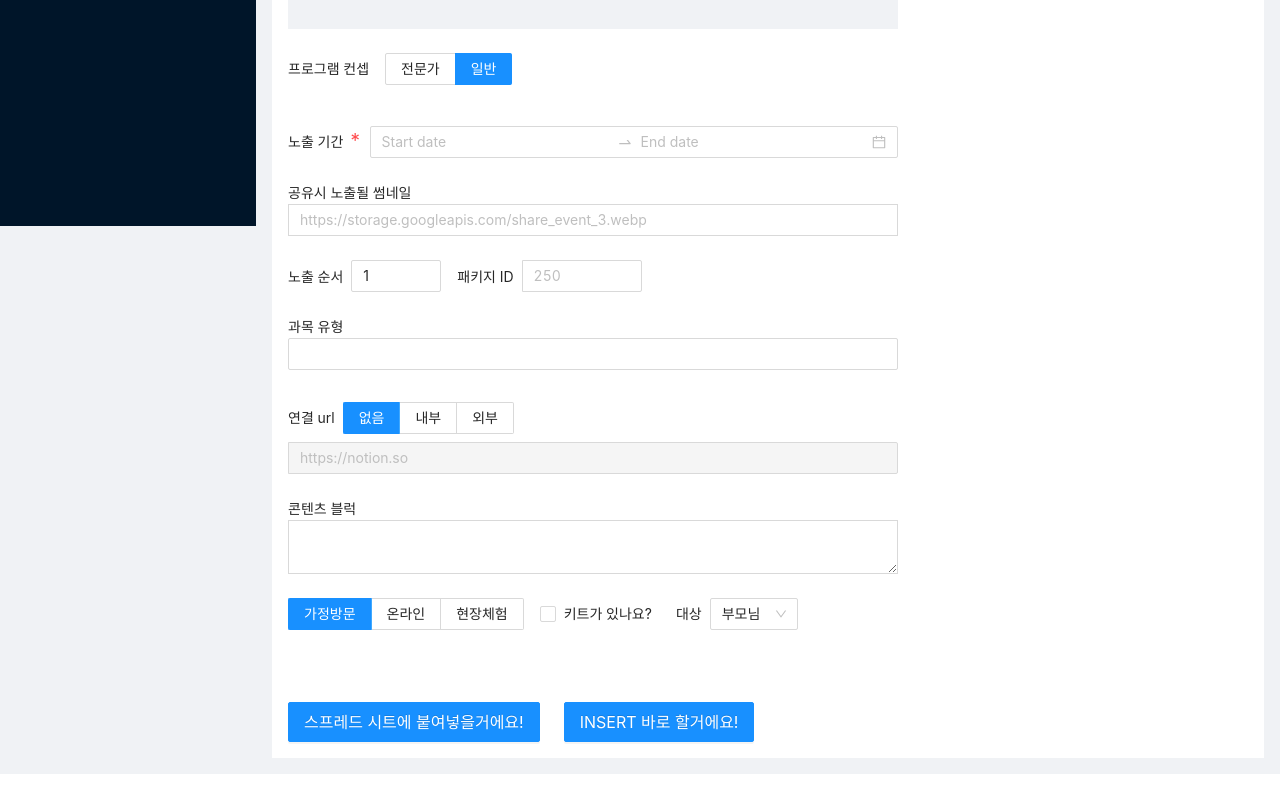
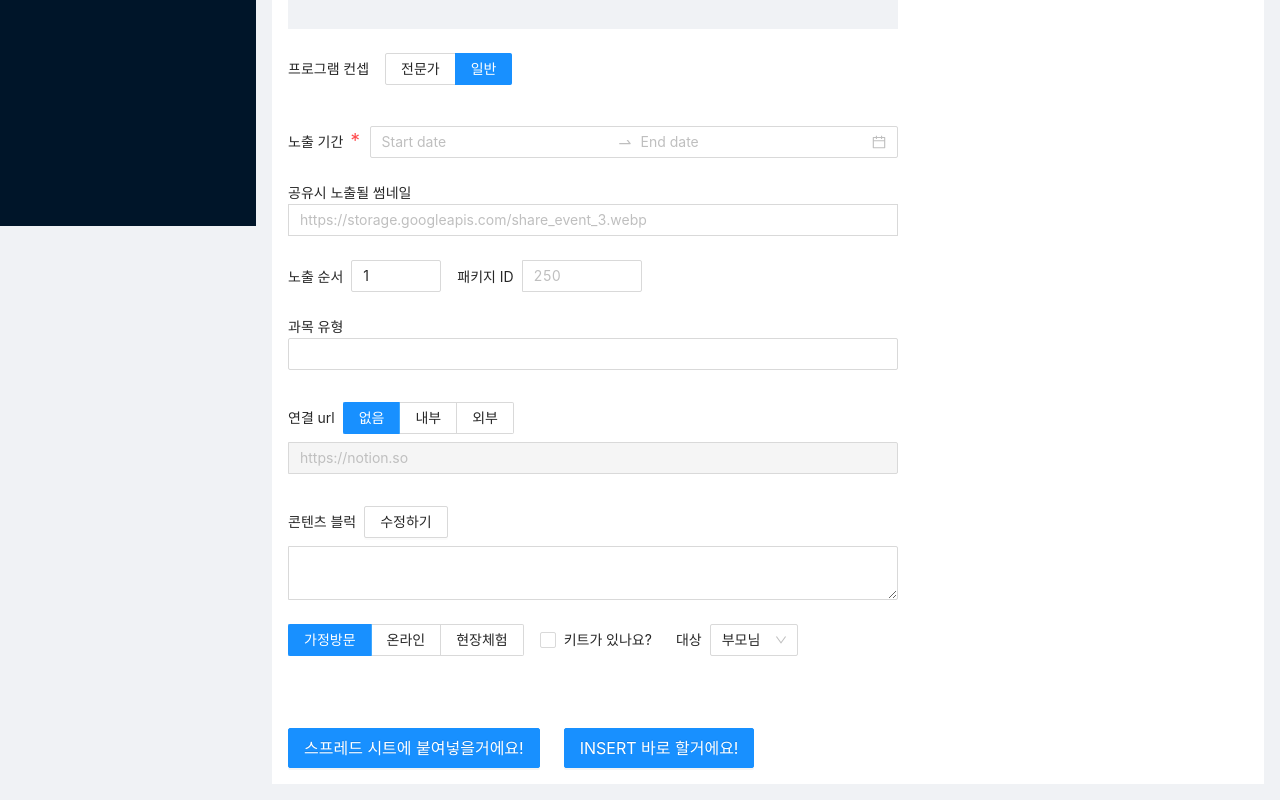
Before and after one commit to MaetDol/j-tool-box, a React (Create React App) app: page /program/card in a window 1280 px wide. Shown: the part 574-1374 px from the top of the page. Before the commit the page ends 1348 px from the top, so only its background shows below. Built offline with nearby package versions, Linux system fonts and the light colour scheme.

Commit message:
ContentsBlock 별도로 분리
컨텐츠 블럭을 추가할 모달도 추가해씁니다

```diff
--- a/src/pages/ProgramCard/ProgramCard.page.tsx
+++ b/src/pages/ProgramCard/ProgramCard.page.tsx
@@ -9,6 +9,7 @@ import { useState } from "react";
 import {
   CardTypeRadio,
   ConceptTypeRadio,
+  ContentsBlockTextArea,
   ExtraInputGroup,
   OrderNumberAndPackageIdInput,
   RecommendAgeSlider,
@@ -65,6 +66,8 @@ export default function ProgramCard() {
   const [target, setTarget] = useState<ProgramCardTarget>(
     ProgramCardTarget.부모님
   );
+
+  const [contentsBlocks, setContentsBlocks] = useStringInputState("");
 
   return (
     <div>
@@ -127,9 +130,10 @@ export default function ProgramCard() {
           setLinkUrl={setLinkUrl}
         />
 
-        <Antd.Input.Group>
-          콘텐츠 블럭 <Antd.Input.TextArea />
-        </Antd.Input.Group>
+        <ContentsBlockTextArea
+          contentsBlocks={contentsBlocks}
+          setContentsBlocks={setContentsBlocks}
+        />
 
         <ExtraInputGroup
           hasKit={hasKit}
--- /dev/null
+++ b/src/pages/ProgramCard/components/ContentsBlockTextArea.component.tsx
@@ -0,0 +1,38 @@
+import { Antd } from "components";
+import ProgramContentsBlock from "pages/ProgramContentsBlock";
+import { ChangeEventHandler, useState } from "react";
+
+type Props = {
+  contentsBlocks: string;
+  setContentsBlocks: ChangeEventHandler<HTMLTextAreaElement>;
+};
+
+export function ContentsBlockTextArea({
+  contentsBlocks,
+  setContentsBlocks,
+}: Props) {
+  const [isShowingModal, setIsShowingModal] = useState(false);
+
+  return (
+    <Antd.Input.Group>
+      콘텐츠 블럭
+      <Antd.Button
+        style={{ margin: "8px" }}
+        onClick={() => setIsShowingModal(true)}
+      >
+        수정하기
+      </Antd.Button>
+      <Antd.Input.TextArea
+        value={contentsBlocks}
+        onChange={setContentsBlocks}
+      />
+      <Antd.Modal
+        open={isShowingModal}
+        width="80vw"
+        onCancel={() => setIsShowingModal(false)}
+      >
+        <ProgramContentsBlock />
+      </Antd.Modal>
+    </Antd.Input.Group>
+  );
+}
--- a/src/pages/ProgramCard/components/index.ts
+++ b/src/pages/ProgramCard/components/index.ts
@@ -9,3 +9,4 @@ export * from "./OrderNumberAndPackageIdInput.component";
 export * from "./SubjectSelect.component";
 export * from "./UrlAndTypeInputGroup.component";
 export * from "./ExtraInputGroup.component";
+export * from "./ContentsBlockTextArea.component";
```
